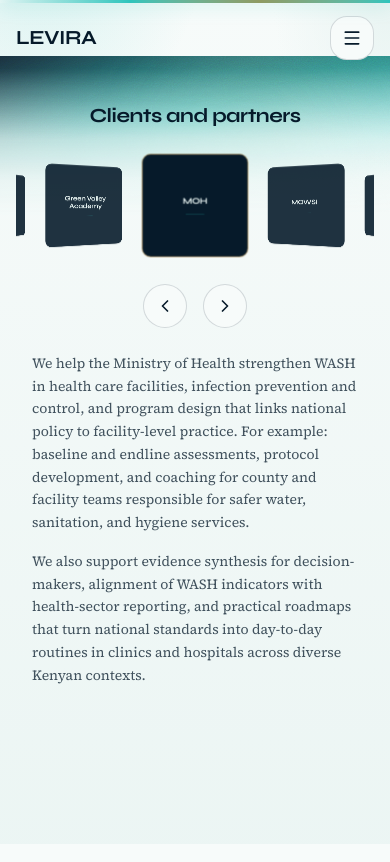
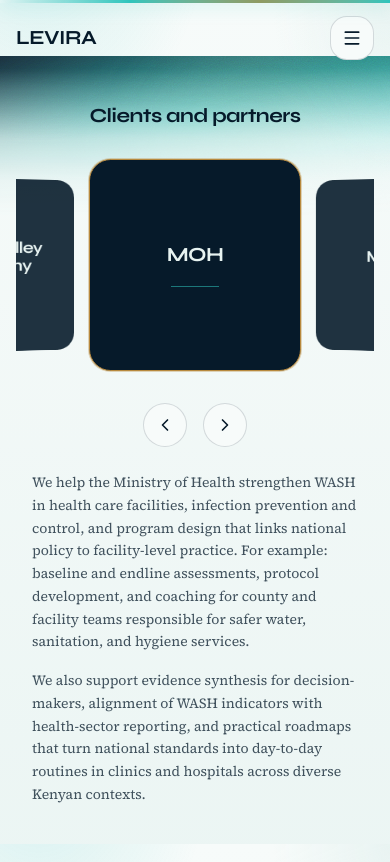
Before and after one commit to hackstreetboysltd/levira, a Next.js app: page /partners in a window 390 px wide. Built offline with nearby package versions, Linux system fonts and the light colour scheme.

Commit message:
Fix partners coverflow layout on real mobile devices.

```diff
--- a/src/components/sections/PartnerCoverflow.tsx
+++ b/src/components/sections/PartnerCoverflow.tsx
@@ -1,12 +1,6 @@
 "use client";
 
-import {
-  useCallback,
-  useLayoutEffect,
-  useRef,
-  useState,
-  useSyncExternalStore,
-} from "react";
+import { useCallback, useRef, useState, useSyncExternalStore } from "react";
 import { ChevronLeft, ChevronRight } from "lucide-react";
 import { useReducedMotion } from "motion/react";
 import { Swiper, SwiperSlide } from "swiper/react";
@@ -34,8 +28,8 @@ const SLIDES: PartnerSlide[] = partnerGroups.flatMap((group) =>
   })),
 );
 
-/** Fixed coverflow geometry — same angles at every width. */
-const COVERFLOW = {
+/** Desktop coverflow — room for a five-card fan. */
+const COVERFLOW_WIDE = {
   rotate: 38,
   depth: 220,
   stretch: -60,
@@ -44,14 +38,19 @@ const COVERFLOW = {
   slideShadows: false,
 } as const;
 
-/** Five cards + tip slivers (desktop). */
-const STAGE_DESIGN_WIDTH_WIDE = 1280;
-
 /**
- * Three readable cards + slim ±2 peeks pinned to the left/right edges.
- * Tighter crop → larger scale → readable type below 600px.
+ * Mobile coverflow — native width (no parent CSS scale).
+ * Parent `transform: scale()` flattens Swiper 3D on iOS Safari.
+ * Milder depth/rotate keeps ±1 neighbors readable in ~390px.
  */
-const STAGE_DESIGN_WIDTH_NARROW = 920;
+const COVERFLOW_NARROW = {
+  rotate: 22,
+  depth: 90,
+  stretch: -8,
+  scale: 0.88,
+  modifier: 1,
+  slideShadows: false,
+} as const;
 
 const NARROW_QUERY = "(max-width: 599px)";
 
@@ -73,42 +72,13 @@ export function PartnerCoverflow() {
   const reduce = useReducedMotion();
   const isNarrow = useNarrowViewport();
   const swiperRef = useRef<SwiperInstance | null>(null);
-  const frameRef = useRef<HTMLDivElement | null>(null);
-  const stageRef = useRef<HTMLDivElement | null>(null);
   const descriptionRef = useRef<HTMLDivElement | null>(null);
   const [activeIndex, setActiveIndex] = useState(0);
-  const [scale, setScale] = useState(1);
-  const [stageHeight, setStageHeight] = useState<number | undefined>(undefined);
 
   const active = SLIDES[activeIndex] ?? SLIDES[0];
-  const canLoop = !reduce && SLIDES.length >= 4;
-  const useCoverflow = !reduce;
-  const designWidth = isNarrow
-    ? STAGE_DESIGN_WIDTH_NARROW
-    : STAGE_DESIGN_WIDTH_WIDE;
-
-  const syncScale = useCallback(() => {
-    const frame = frameRef.current;
-    const stage = stageRef.current;
-    if (!frame || !stage) return;
-
-    const nextScale = Math.min(1, frame.clientWidth / designWidth);
-    setScale(nextScale);
-    setStageHeight(stage.scrollHeight * nextScale);
-  }, [designWidth]);
-
-  useLayoutEffect(() => {
-    const frame = frameRef.current;
-    if (!frame) return;
-
-    syncScale();
-
-    const ro = new ResizeObserver(() => {
-      syncScale();
-    });
-    ro.observe(frame);
-    return () => ro.disconnect();
-  }, [syncScale, useCoverflow, designWidth]);
+  // Coverflow is layout, not decoration — keep it with reduced motion; only zero speed.
+  const canLoop = SLIDES.length >= 4;
+  const coverflow = isNarrow ? COVERFLOW_NARROW : COVERFLOW_WIDE;
 
   const goPrev = useCallback(() => {
     swiperRef.current?.slidePrev();
@@ -125,8 +95,7 @@ export function PartnerCoverflow() {
     });
   }, [reduce]);
 
-  const goToSlide = useCallback(
-    (realIndex: number) => {
+  const goToSlide = useCallback((realIndex: number) => {
     const swiper = swiperRef.current;
     if (!swiper || realIndex === swiper.realIndex) return;
     if (swiper.params.loop) {
@@ -134,14 +103,11 @@ export function PartnerCoverflow() {
     } else {
       swiper.slideTo(realIndex);
     }
-    },
-    [],
-  );
+  }, []);
 
   const selectSlide = useCallback(
     (realIndex: number) => {
       goToSlide(realIndex);
-      // Defer so the description for the newly selected slide is in the DOM.
       requestAnimationFrame(() => {
         requestAnimationFrame(scrollToDescription);
       });
@@ -152,25 +118,13 @@ export function PartnerCoverflow() {
   return (
     <div className="w-full">
       <div
-        ref={frameRef}
-        className="partner-coverflow relative w-full overflow-hidden"
-        style={{ height: stageHeight }}
-      >
-        <div
-          ref={stageRef}
-          className="absolute top-0 left-1/2 py-2"
-          style={{
-            width: designWidth,
-            transform: `translateX(-50%) scale(${scale})`,
-            transformOrigin: "top center",
-            transformStyle: useCoverflow ? "preserve-3d" : undefined,
-            ...(useCoverflow ? { perspective: "1200px" } : null),
-          }}
+        className="partner-coverflow relative w-full overflow-hidden py-2"
+        style={{ perspective: "1200px" }}
       >
         <Swiper
-            key={`${useCoverflow ? "3d" : "flat"}-${designWidth}`}
+          key={isNarrow ? "narrow" : "wide"}
           modules={[EffectCoverflow, Keyboard, A11y]}
-            effect={useCoverflow ? "coverflow" : "slide"}
+          effect="coverflow"
           grabCursor
           centeredSlides
           slideToClickedSlide
@@ -183,24 +137,30 @@ export function PartnerCoverflow() {
             prevSlideMessage: "Previous partner",
             nextSlideMessage: "Next partner",
           }}
-            coverflowEffect={useCoverflow ? { ...COVERFLOW } : undefined}
+          coverflowEffect={{ ...coverflow }}
           initialSlide={0}
           onSwiper={(instance) => {
             swiperRef.current = instance;
             setActiveIndex(instance.realIndex);
-              requestAnimationFrame(syncScale);
           }}
           onSlideChange={(instance) => {
             setActiveIndex(instance.realIndex);
           }}
-            className="!overflow-visible px-6"
+          className="!overflow-visible px-4 sm:px-6"
         >
           {SLIDES.map((slide, index) => (
-              <SwiperSlide key={slide.id} className="!h-auto !w-[17rem]">
+            <SwiperSlide
+              key={slide.id}
+              className={cn(
+                "!h-auto",
+                isNarrow ? "!w-[min(13.25rem,64vw)]" : "!w-[17rem]",
+              )}
+            >
               {({ isActive }) => (
                 <article
                   className={cn(
-                      "flex min-h-[16.5rem] cursor-pointer flex-col items-center justify-center rounded-2xl border bg-deep px-7 py-8 text-center text-mist transition-[border-color,box-shadow]",
+                    "flex cursor-pointer flex-col items-center justify-center rounded-2xl border bg-deep px-5 py-6 text-center text-mist transition-[border-color,box-shadow] sm:px-7 sm:py-8",
+                    isNarrow ? "min-h-[13.25rem]" : "min-h-[16.5rem]",
                     isActive
                       ? "border-gold shadow-[0_0_0_1px_rgba(184,137,61,0.35)]"
                       : "border-deep/40 opacity-90 hover:border-cyan/35 hover:opacity-100",
@@ -217,7 +177,7 @@ export function PartnerCoverflow() {
                   role="button"
                   tabIndex={0}
                 >
-                    <p className="font-display text-[clamp(1.4rem,0.2rem+2.4vw,1.9rem)] leading-[1.1] font-bold tracking-[-0.03em] text-balance">
+                  <p className="font-display text-[clamp(1.25rem,0.4rem+3.2vw,1.9rem)] leading-[1.1] font-bold tracking-[-0.03em] text-balance">
                     {slide.name}
                   </p>
                   <div
@@ -229,7 +189,6 @@ export function PartnerCoverflow() {
             </SwiperSlide>
           ))}
         </Swiper>
-        </div>
       </div>
 
       <div className="mx-auto mt-6 flex items-center justify-center gap-4 px-4 safe-px sm:mt-10 sm:gap-5 sm:px-6">
```
Lines whose indentation alone changed are shown as unchanged.
